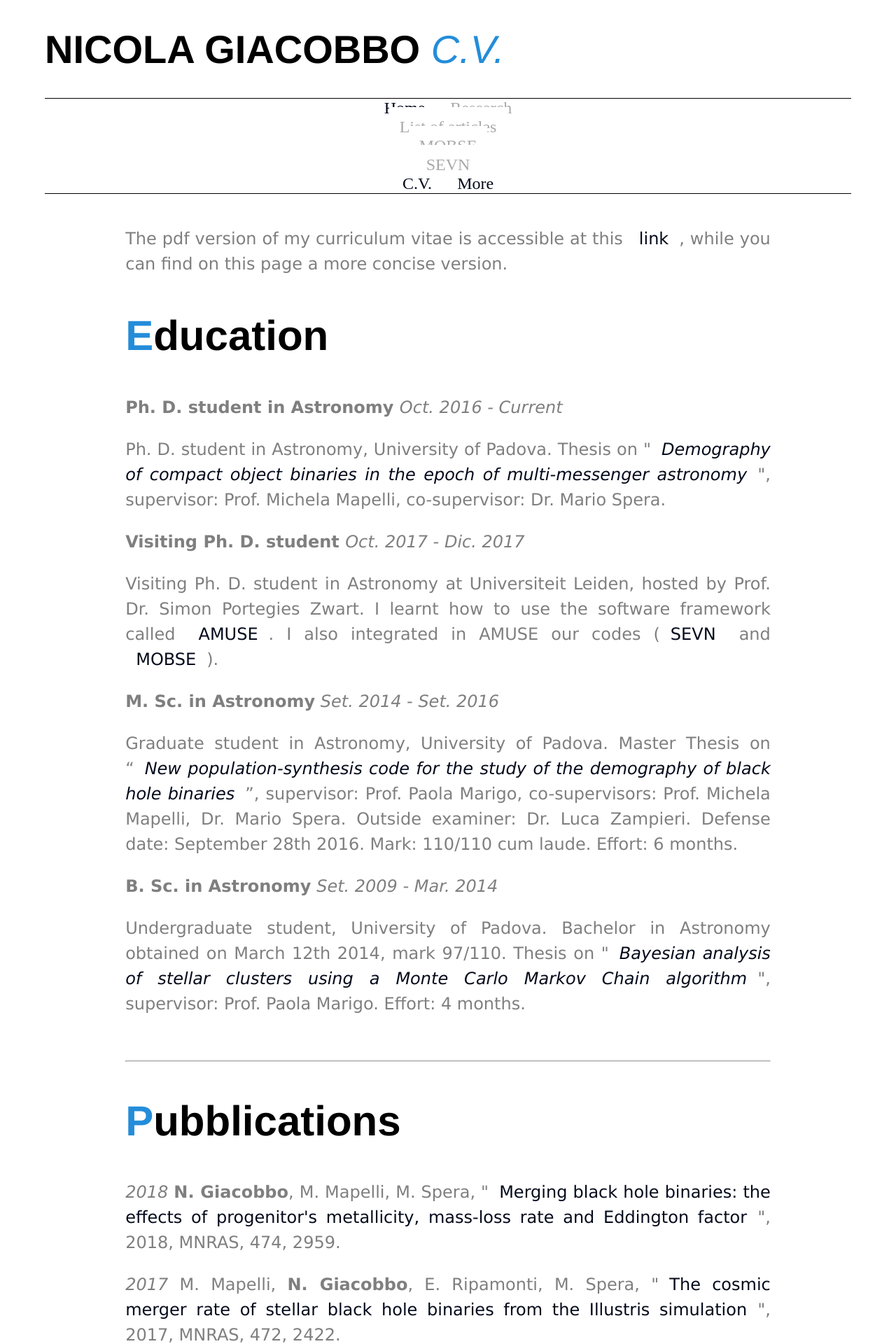
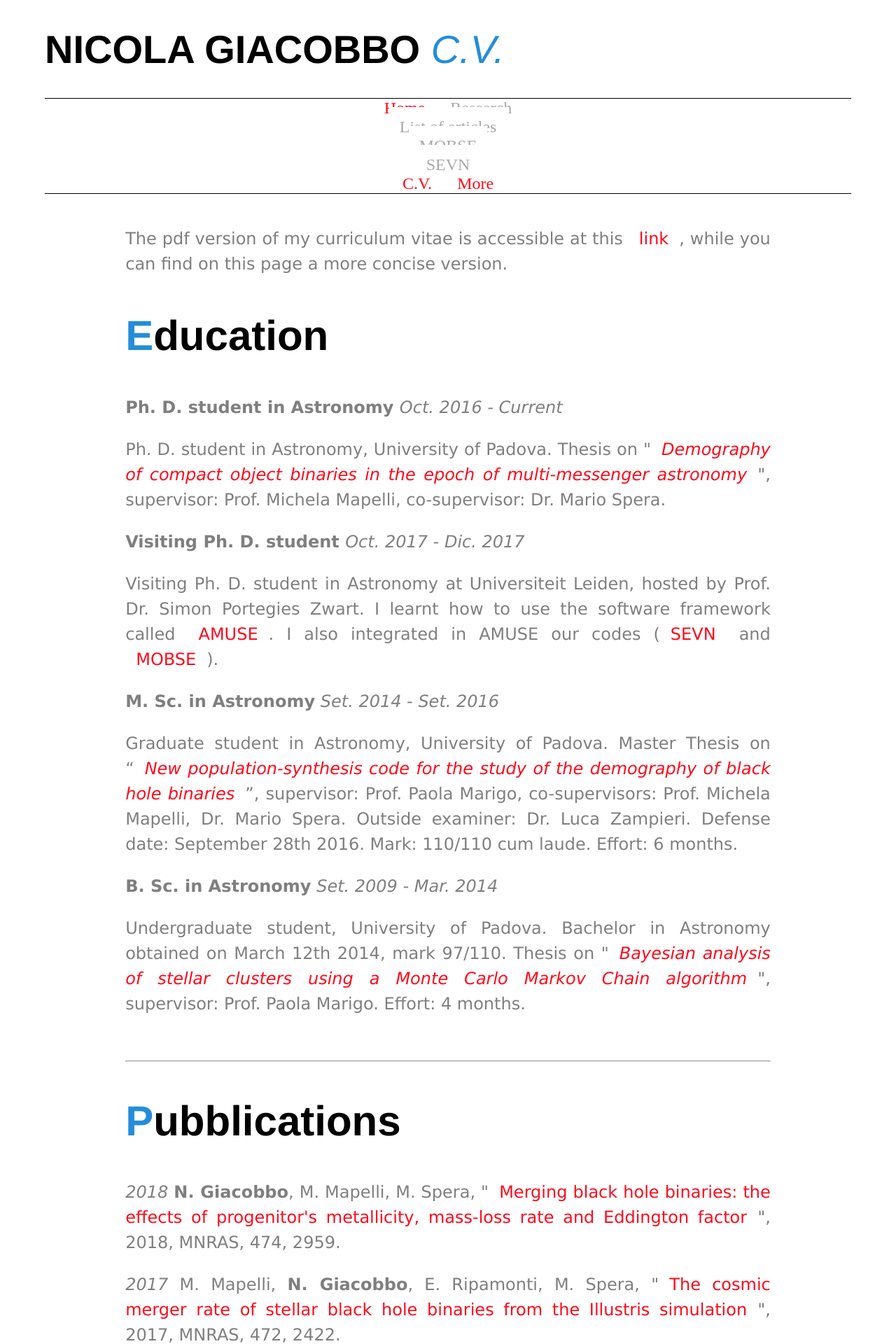
Before and after one commit to GiacobboNicola/giacobbonicola.github.io, a Jekyll site: the page built from item3.html, in a window 1280 px wide. Shown: the top 1920 px of the page at 70% size. Built offline with Jekyll 4.4.1, drawn with Linux system fonts in a browser that asks for light colours.

Commit message:
using ul testing

```diff
--- a/css/cv.css
+++ b/css/cv.css
@@ -105,5 +105,5 @@
 
   a {
     text-decoration: none;
-    color: rgb(3, 10, 27);
+    color: rgb(255, 10, 27);
   }
```
